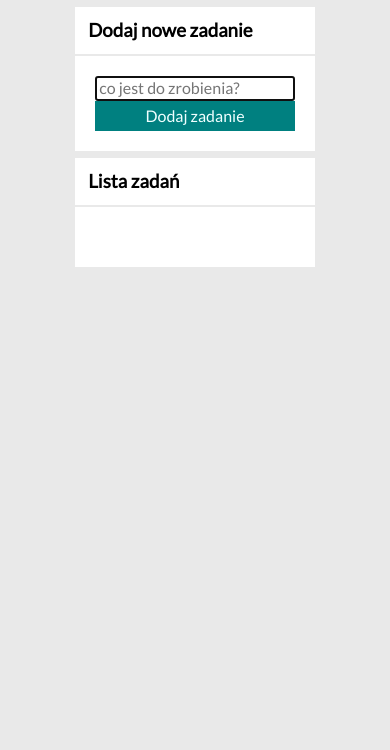
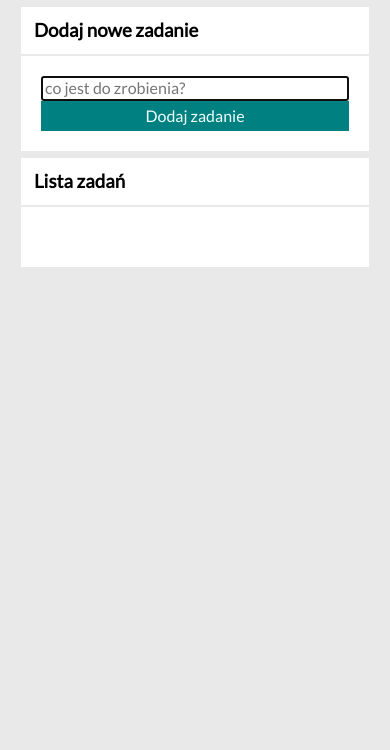
Before and after one commit to Liznaviecky/taskList, a plain HTML site: page index.html in a window 390 px wide. Shown: the part 94-844 px from the top of the page. Drawn offline with nearby package versions, Linux system fonts and the light colour scheme.

Commit message:
container css media querry added

```diff
--- a/css/container.css
+++ b/css/container.css
@@ -10,6 +10,12 @@
         "taskList taskList taskList"
         "task task task"
     ;
+}
+
+@media (max-width: 490px) {
+    .container {
+        min-width: 100%;
+    }
 }
 
 .container__item {
```
